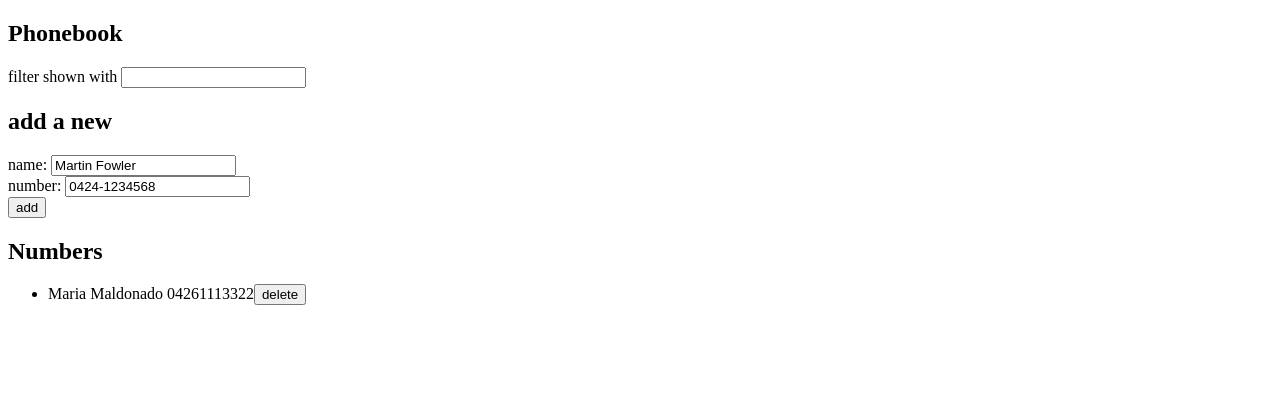
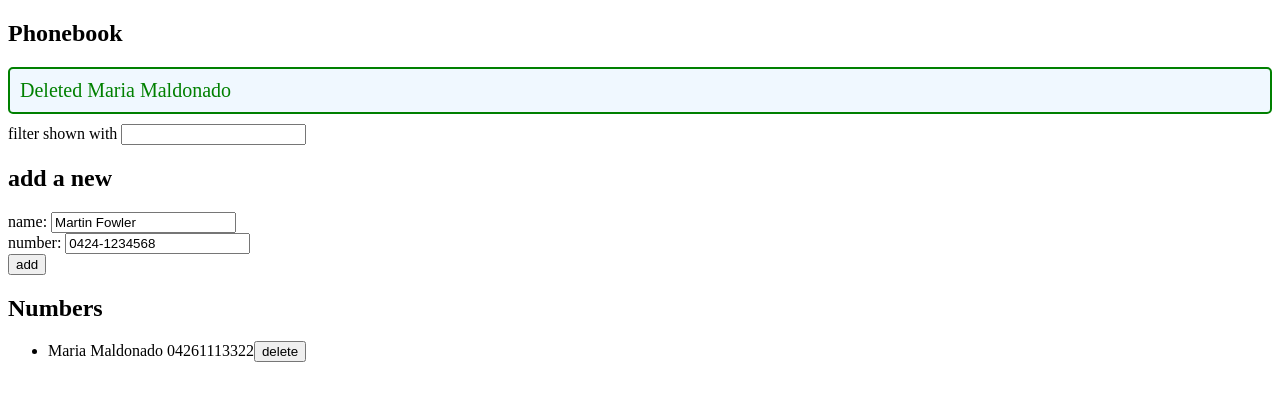
Before and after one commit to VedGarcia/Course-full-stack-open, a React (Vite) app in the folder part2/phonebook/: page / in a window 1280 px wide. Both pictures are taken after a click on the button "delete". Shown: the top 400 px of the page. Built offline with nearby package versions, Linux system fonts and the light colour scheme; no server answers; data requests are answered from the project's data file.

Commit message:
2.16: Agenda Telefónica paso 11

```diff
--- a/part2/phonebook/src/App.jsx
+++ b/part2/phonebook/src/App.jsx
@@ -4,12 +4,14 @@ import contactServices from "./services/contact";
 import Filter from "./components/Filter";
 import PersonForm from "./components/PersonForm";
 import Person from "./components/Person";
+import Notification from "./components/Notification";
 
 const App = () => {
   const [persons, setPersons] = useState([]);
   const [newName, setNewName] = useState("Martin Fowler");
   const [newNumber, setNewNumber] = useState("0424-1234568");
   const [filter, setFilter] = useState("");
+  const [message, setMessage] = useState(null);
 
   useEffect(() => {
     contactServices
@@ -18,6 +20,13 @@ const App = () => {
       setPersons(response.data);
       });
   }, []);
+
+  useEffect(() => {
+    const timer = setTimeout(() => {
+      setMessage(null);
+    }, 5000);
+    return () => clearTimeout(timer);
+  }, [message]);
 
   const handleNoteChange = (event) => {
     setNewName(event.target.value);
@@ -50,6 +59,7 @@ const App = () => {
             );
             setNewName("");
             setNewNumber("");
+            setMessage(`Updated ${response.data.name}`);
           });
       }
     } else {
@@ -57,9 +67,9 @@ const App = () => {
         .create(personObject)
         .then((response) => {
           setPersons(persons.concat(response.data));
+          setMessage(`Added ${response.data.name}`);
           setNewName("");
           setNewNumber("");
-          console.log(response);
         });
     }
   };
@@ -74,6 +84,7 @@ const App = () => {
         .then((response) => {
           setPersons(persons.filter((person) => person.id !== id));
         });
+      setMessage(`Deleted ${person.name}`);
     }
   };
 
@@ -84,6 +95,7 @@ const App = () => {
   return (
     <div>
       <h2>Phonebook</h2>
+      <Notification message={message}/>
       <Filter handleFilter={handleFilter} />
       <PersonForm
         addPerson={addPerson}
--- /dev/null
+++ b/part2/phonebook/src/components/Notification/index.jsx
@@ -0,0 +1,10 @@
+import "./style.css";
+
+const Notification = ({ message }) => {
+  if (message === null) {
+    return null;
+  }
+
+  return <div className="notification">{message}</div>;
+}
+export default Notification;
--- /dev/null
+++ b/part2/phonebook/src/components/Notification/style.css
@@ -0,0 +1,9 @@
+.notification{
+    background-color: aliceblue;
+    color: green;
+    font-size: 20px;
+    border: 2px solid green;
+    border-radius: 5px;
+    padding: 10px;
+    margin: 10px 0;
+}
```
